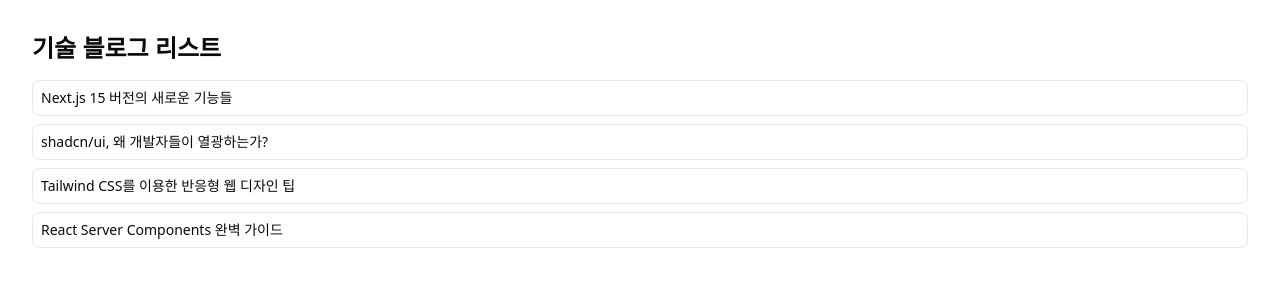
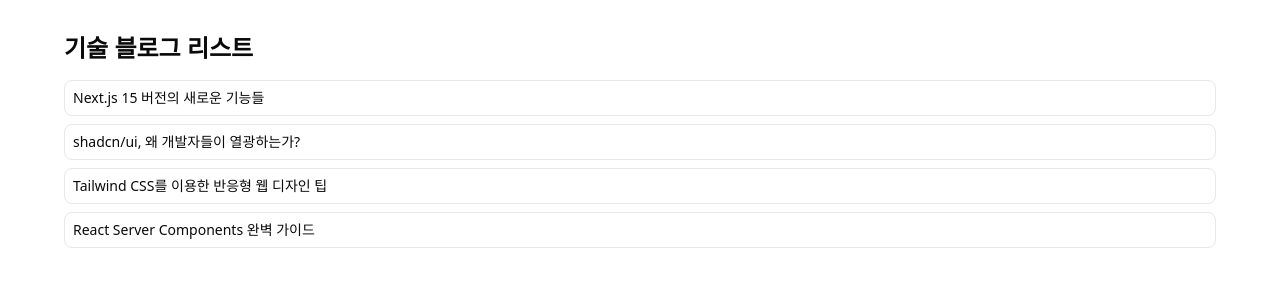
Before and after one commit to APapeIsName/miledev-web-front, a Next.js app: page / in a window 1280 px wide. Shown: the top 300 px of the page. Built offline with nearby package versions, Linux system fonts and the light colour scheme.

Commit message:
[Feature] / 레이아웃 추가

```diff
--- a/app/layout.tsx
+++ b/app/layout.tsx
@@ -33,7 +33,7 @@
   return (
     <html lang="ko">
       <body
-        className={`${geistSans.variable} ${geistMono.variable} antialiased`}
+        className={"max-w-screen-xl mx-auto px-4 sm:px-6 lg:px-8"}
       >
         {children}
       </body>
```
